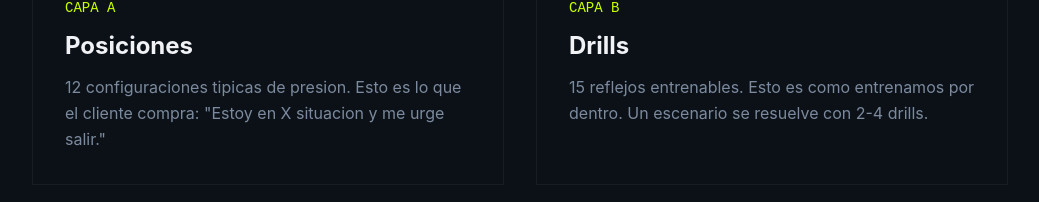
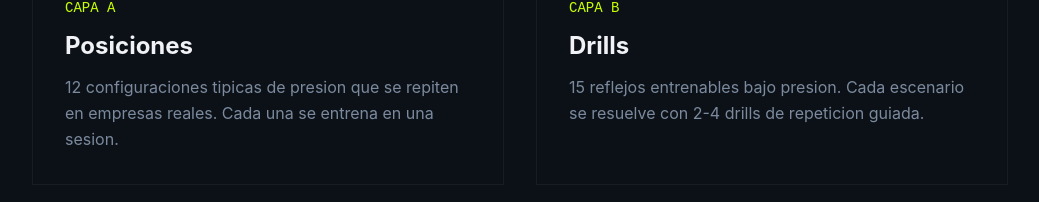
Before and after one commit to manzana-training/manzana-training.github.io, a Next.js app: page /metodologia in a window 1280 px wide. Shown: the part 544-746 px from the top of the page, without its empty margins (120-1159 px from the left). Built offline with nearby package versions, Linux system fonts and the light colour scheme; no server answers.

Commit message:
Fix metodologia: remove internal language from public-facing cards

```diff
--- a/app/metodologia/page.tsx
+++ b/app/metodologia/page.tsx
@@ -76,14 +76,14 @@ export default function Metodologia() {
             <p className="text-manzana-accent text-sm font-mono mb-3">CAPA A</p>
             <h3 className="text-2xl font-bold text-manzana-white mb-3">Posiciones</h3>
             <p className="text-manzana-mid leading-relaxed">
-              12 configuraciones tipicas de presion. Esto es lo que el cliente compra: &quot;Estoy en X situacion y me urge salir.&quot;
+              12 configuraciones tipicas de presion que se repiten en empresas reales. Cada una se entrena en una sesion.
             </p>
           </div>
           <div className="border border-white/5 p-8">
             <p className="text-manzana-accent text-sm font-mono mb-3">CAPA B</p>
             <h3 className="text-2xl font-bold text-manzana-white mb-3">Drills</h3>
             <p className="text-manzana-mid leading-relaxed">
-              15 reflejos entrenables. Esto es como entrenamos por dentro. Un escenario se resuelve con 2-4 drills.
+              15 reflejos entrenables bajo presion. Cada escenario se resuelve con 2-4 drills de repeticion guiada.
             </p>
           </div>
         </div>
```
